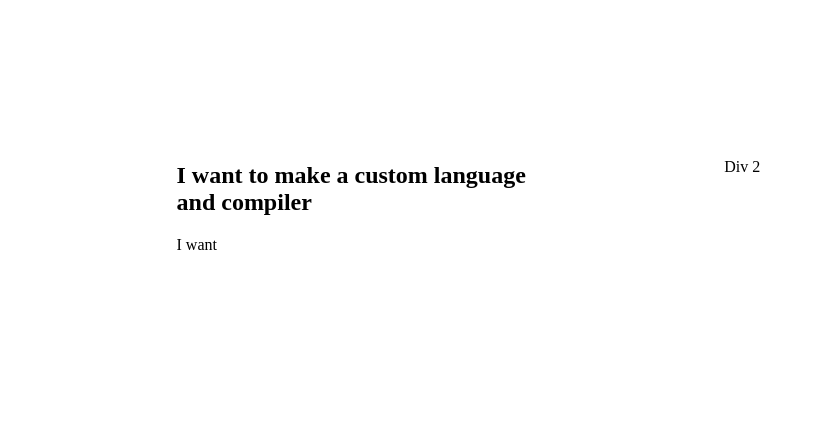
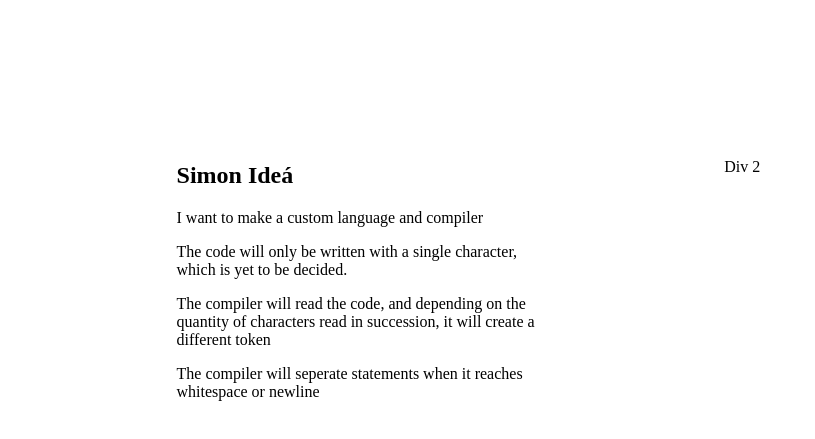
Before and after one commit to Simon-NTI/HTML_Exercise, a plain HTML site: page index.html in a window 1280 px wide. Shown: the part 79-518 px from the top of the page, without its empty margins (0-815 px from the left). Drawn offline with Linux system fonts and the light colour scheme.

Commit message:
Added a h1 and p tag to div 1, which describe my ideá

```diff
--- a/index.html
+++ b/index.html
@@ -14,8 +14,12 @@
     </header>
     <div class="body">
         <div>
-            <h2>I want to make a custom language and compiler</h2>
-            <p>I want </p>
+            <h2>Simon Ideá</h2>
+            <p>I want to make a custom language and compiler</p>
+            <p>The code will only be written with a single character, which is yet to be decided.</p>
+            <p>The compiler will read the code, and depending on the quantity of characters read in succession, it will create a different token</p>
+            <p>The compiler will seperate statements when it reaches whitespace or newline</p>
+            <p></p>
         </div>
         <div>
             <p>Div 2</p>
```
